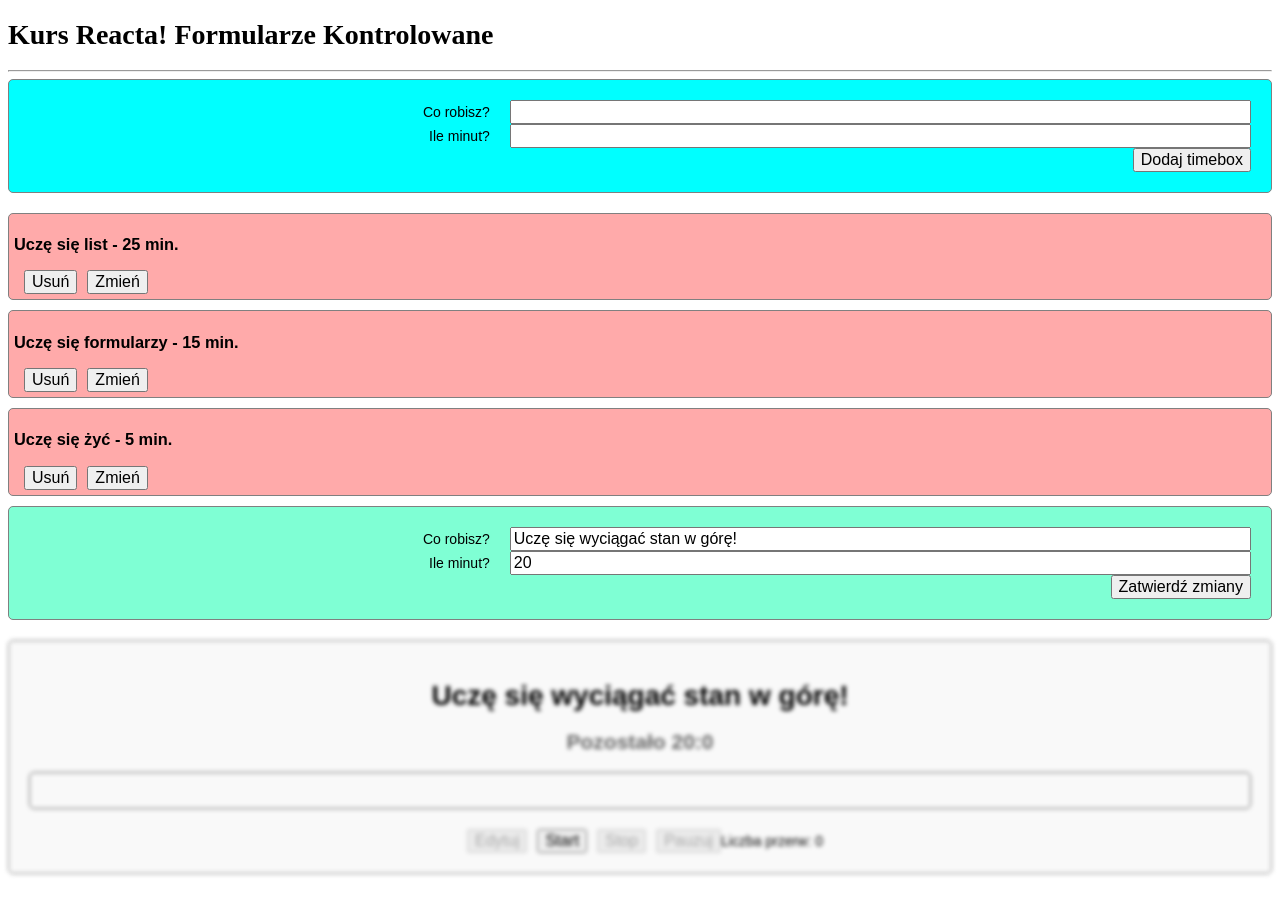
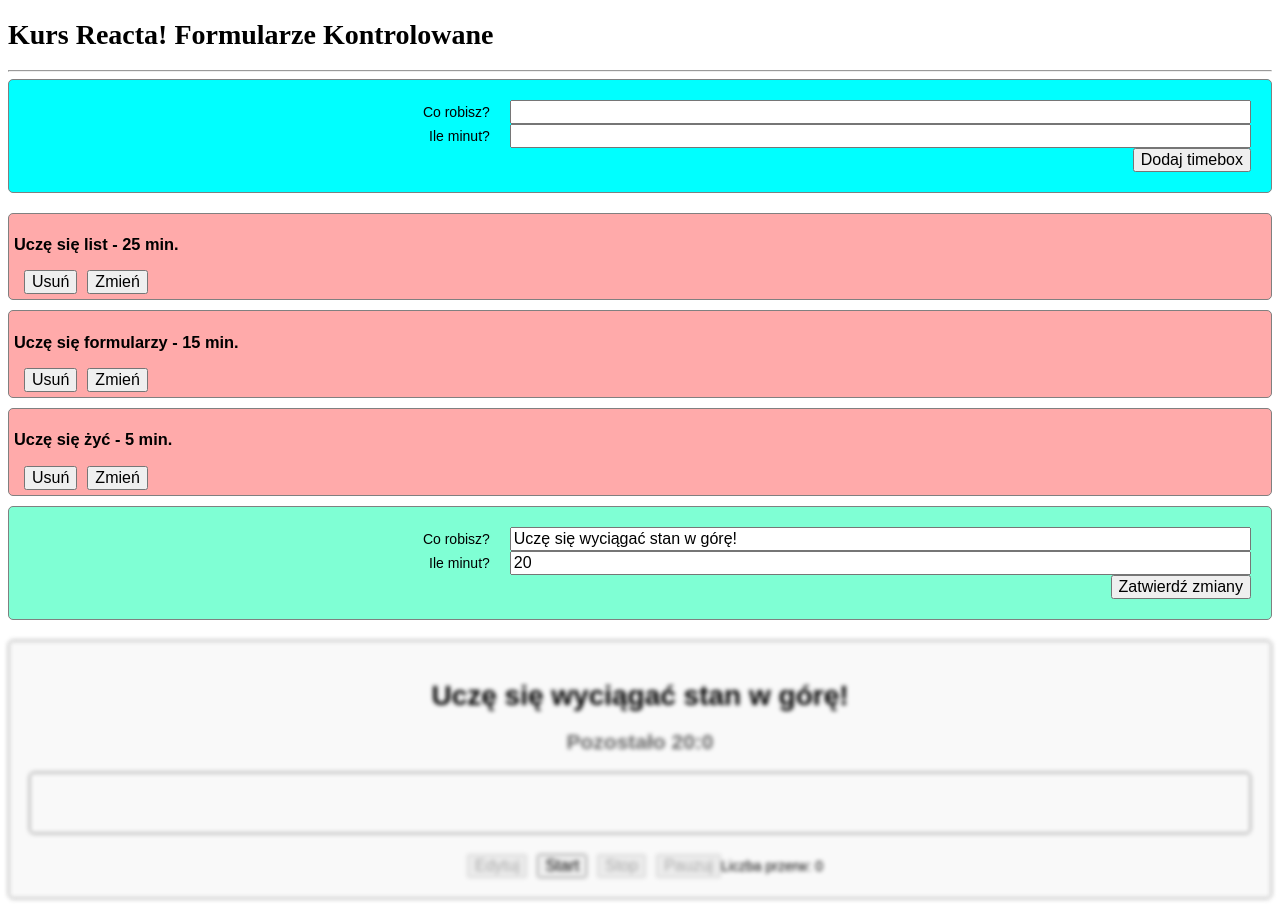
Before and after one commit to agatasuper888/reactapp, a React (Create React App) app: page / in a window 1280 px wide. Before the commit the page ends 882 px from the top, so only its background shows below. Built offline with nearby package versions, Linux system fonts and the light colour scheme.

Commit message:
Use BEM to style ProgressBar

```diff
--- a/src/components/ProgressBar.js
+++ b/src/components/ProgressBar.js
@@ -2,8 +2,8 @@
 
 function ProgressBar({ className = "", percent = 33 }) {
     return (
-        <div className={"ProgressBar" + className}>
-            <div style={{ width: `${percent}%` }}></div>
+        <div className={"progress progress--big progress--color-red" + className}>
+            <div className="progress__bar" style={{ width: `${percent}%` }}></div>
         </div>
     );
 }
--- a/src/styles/components.scss
+++ b/src/styles/components.scss
@@ -56,15 +56,24 @@
     color: orangered;
   }
 
-  .ProgressBar {
-    border: 1px solid orangered;
+  .progress {
+    border: 1px solid black;
     border-radius: 5px;
     height: 25px;
     margin-bottom: 20px;
     padding: 5px;
+  }
+  .progress--big {
+    height: 50px;
+  }
+  .progress--color-red {
+border-color: orangered;
+  }
+  .progress__bar {
+    height: 100%;
+    background-color: black;
+  }
 
-> div {
-    height: 100%;
+  .progress--color-red .progress__bar {
     background-color: orangered;
   }
-}
```
